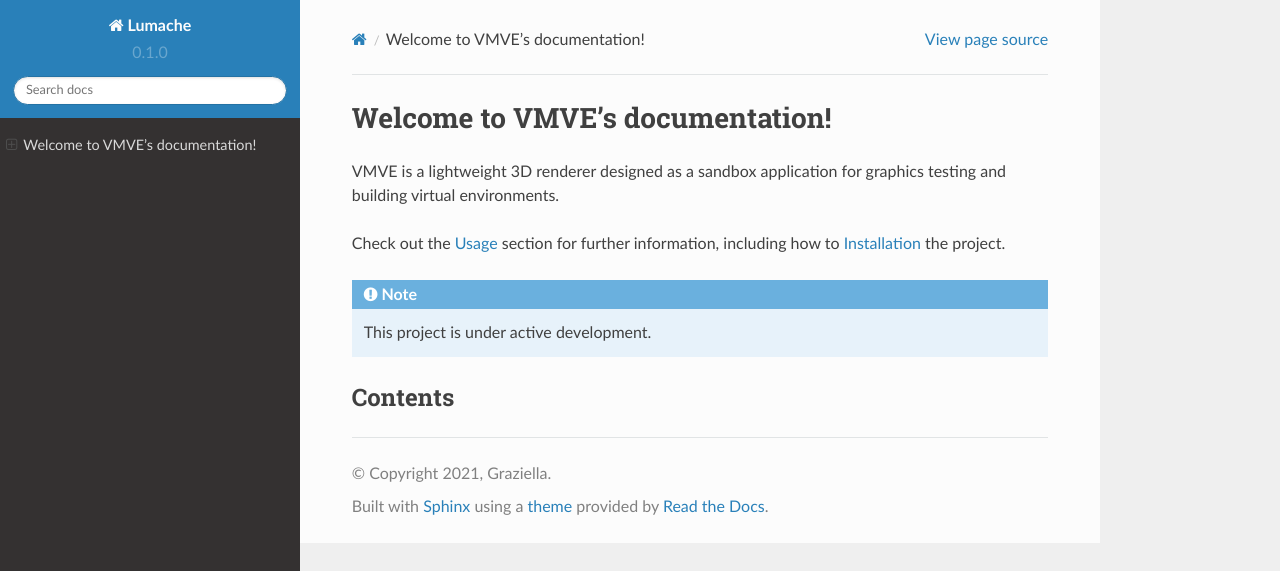
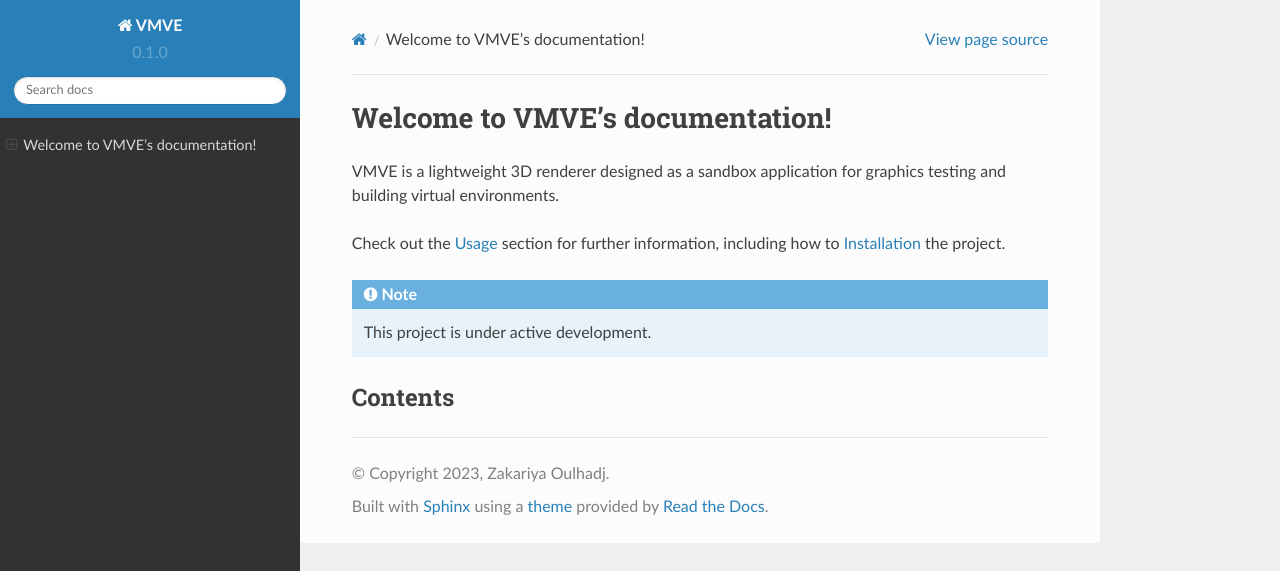
Before and after one commit to ZOulhadj/vmve_docs, a Sphinx documentation site: the page built from docs/source/index.rst, in a window 1280 px wide. Shown: the top 571 px of the page. Built offline with Sphinx 7.4.7 and the Read the Docs theme 2.0.0, drawn with Linux system fonts in a browser that asks for light colours; pages that are not in the unit, such as notebooks, are missing from menus.

Commit message:
Updated author details

```diff
--- a/docs/source/conf.py
+++ b/docs/source/conf.py
@@ -2,9 +2,9 @@
 
 # -- Project information
 
-project = 'Lumache'
-copyright = '2021, Graziella'
-author = 'Graziella'
+project = 'VMVE'
+copyright = '2023, Zakariya Oulhadj'
+author = 'Zakariya Oulhadj'
 
 release = '0.1'
 version = '0.1.0'
```
